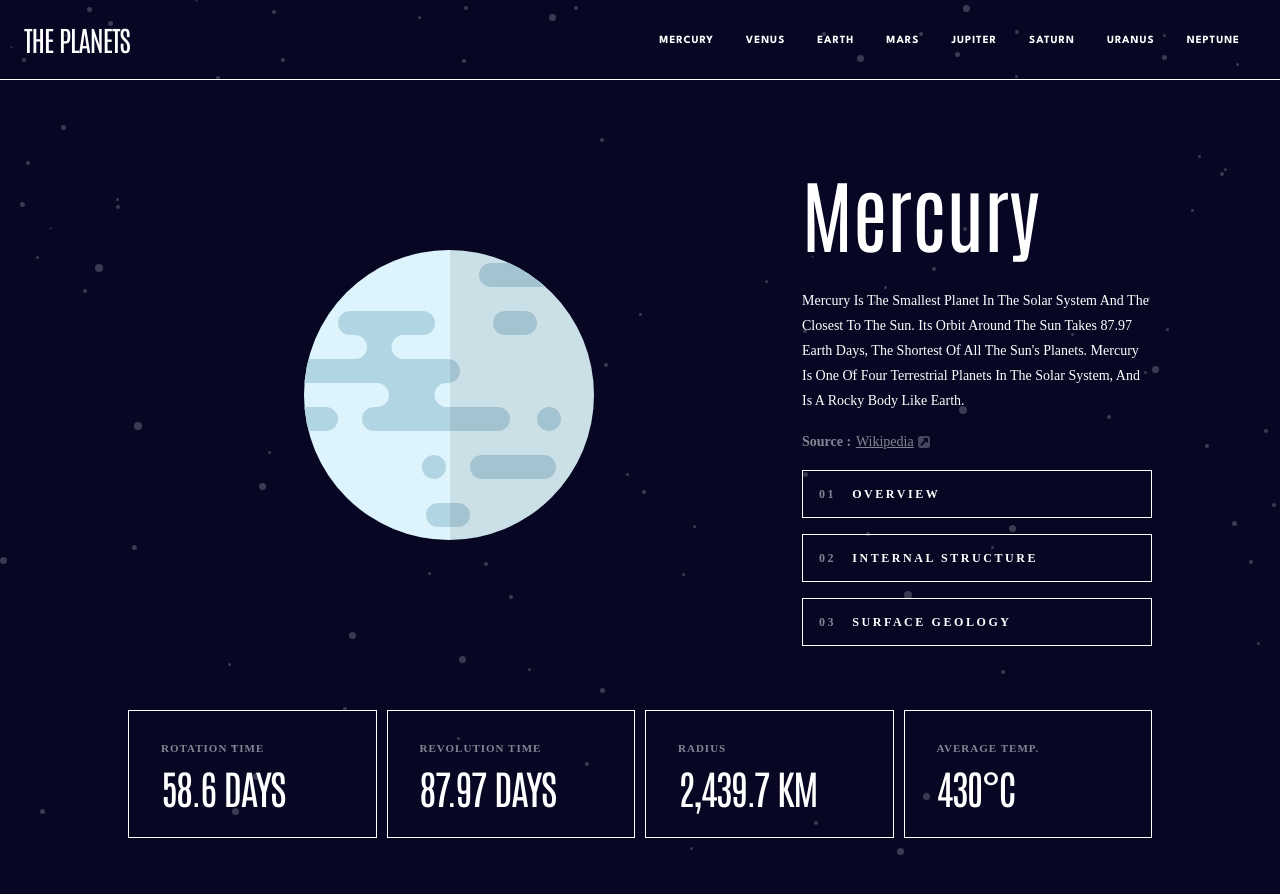
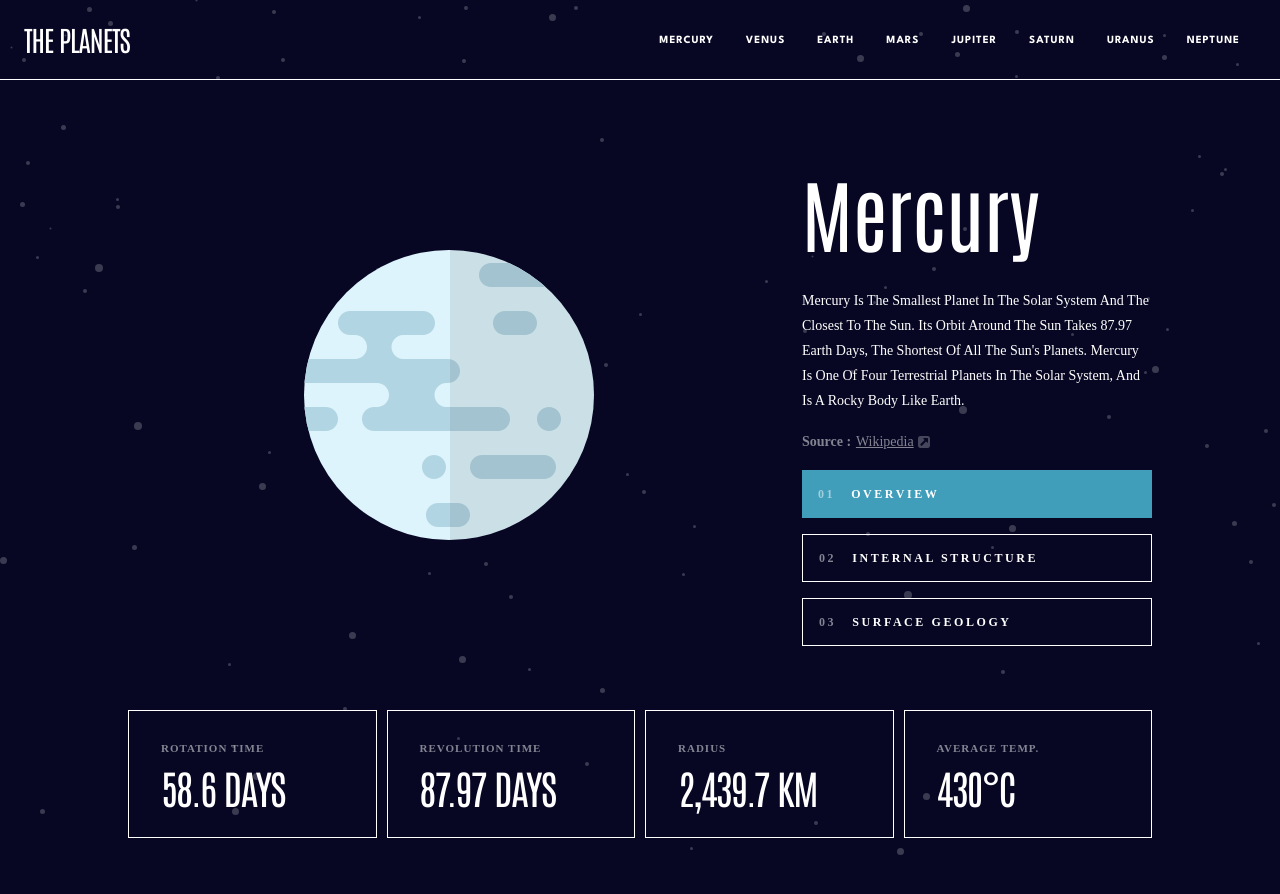
Before and after one commit to SandraDammy/planets-fact-sites, a React (Create React App) app: page / in a window 1280 px wide. Built offline with nearby package versions, Linux system fonts and the light colour scheme.

Commit message:
update_plant-stage

```diff
--- a/src/components/PlantStage.jsx
+++ b/src/components/PlantStage.jsx
@@ -2,9 +2,11 @@ import React from 'react'
 import "./styles.css";
 
 
-const PlantStage = ({number, title, stageEventHandler}) => {
+const PlantStage = ({number, title, stageEventHandler, isActive }) => {
+  const stageClass = isActive ? 'plant-stage plant-active' : 'plant-stage';
+
   return (
-    <div onClick={stageEventHandler} className='plant-stage'>
+    <div onClick={stageEventHandler} className={stageClass}>
       <p className='number'>{number}</p>
       <p className='stage-text'>{title}</p>
     </div>
--- a/src/components/styles.css
+++ b/src/components/styles.css
@@ -208,14 +208,19 @@ span {
   padding-left: 1rem;
   text-transform: uppercase;
   margin-bottom: 1rem;
+  cursor: pointer;
 }
 .plant-stage:hover {
   background-color: #419ebb;
   color: #ffffff;
   border: none;
 }
-.plant-stage-active {
+.plant-active{
   background-color: #419ebb;
+  border: none;
+}
+.plant-stage.active{
+  background-color: #94bb41;
   color: #ffffff;
   border: none;
 }
--- a/src/pages/Mercury.jsx
+++ b/src/pages/Mercury.jsx
@@ -11,10 +11,12 @@ import "../components/styles.css";
 
 const Mercury = () => {
   const [activeImage, setActiveImage] = useState("overview");
+  const [activeStage, setActiveStage] = useState("overview");
 
 
   const handleImageChange = (imageType) => {
     setActiveImage(imageType);
+    setActiveStage(imageType);
   };
 
   const subtitles = {
@@ -46,16 +48,19 @@ const Mercury = () => {
             <PlantStage
               number={"01"}
               title={"OVERVIEW"}
+              isActive={activeStage === "overview"}
               stageEventHandler={() => handleImageChange("overview")}
             />
             <PlantStage
               number={"02"}
               title={"Internal Structure"}
+              isActive={activeStage === "internal"}
               stageEventHandler={() => handleImageChange("internal")}
             />
             <PlantStage
               number={"03"}
               title={"Surface Geology"}
+              isActive={activeStage === "surface"}
               stageEventHandler={() => handleImageChange("surface")}
             />
           </div>
```
